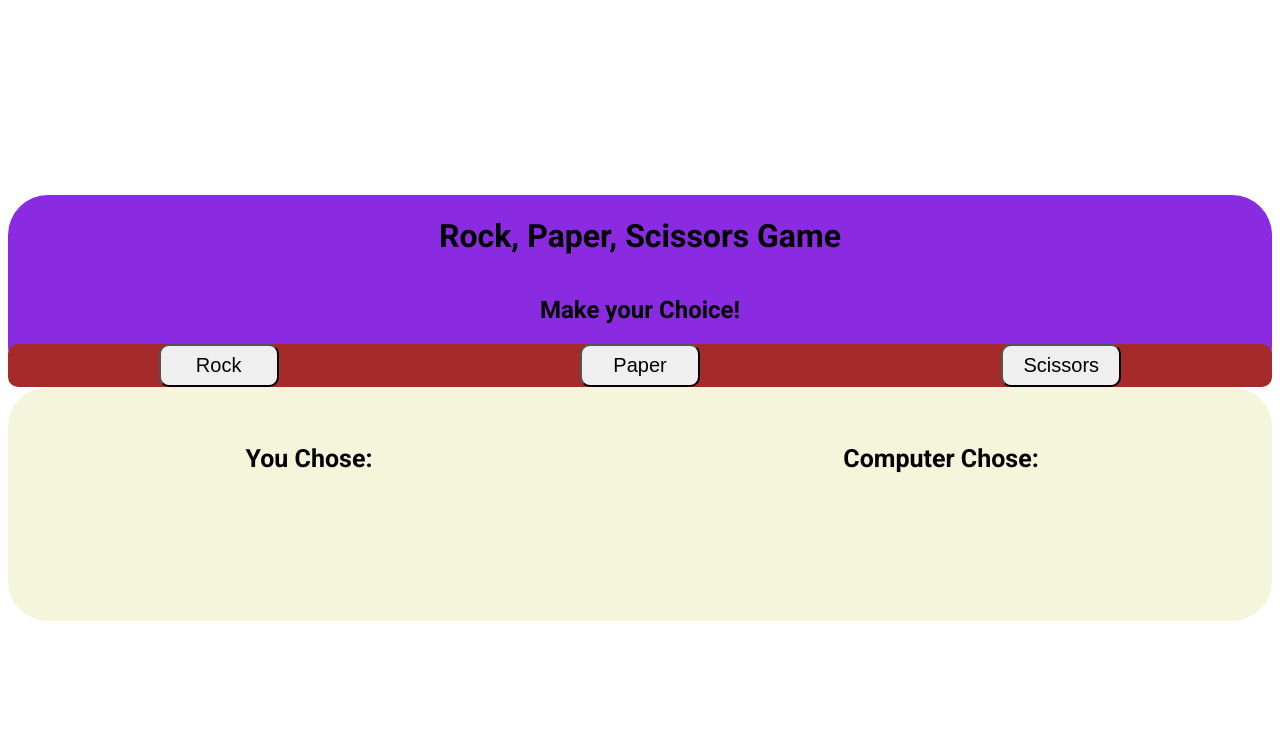
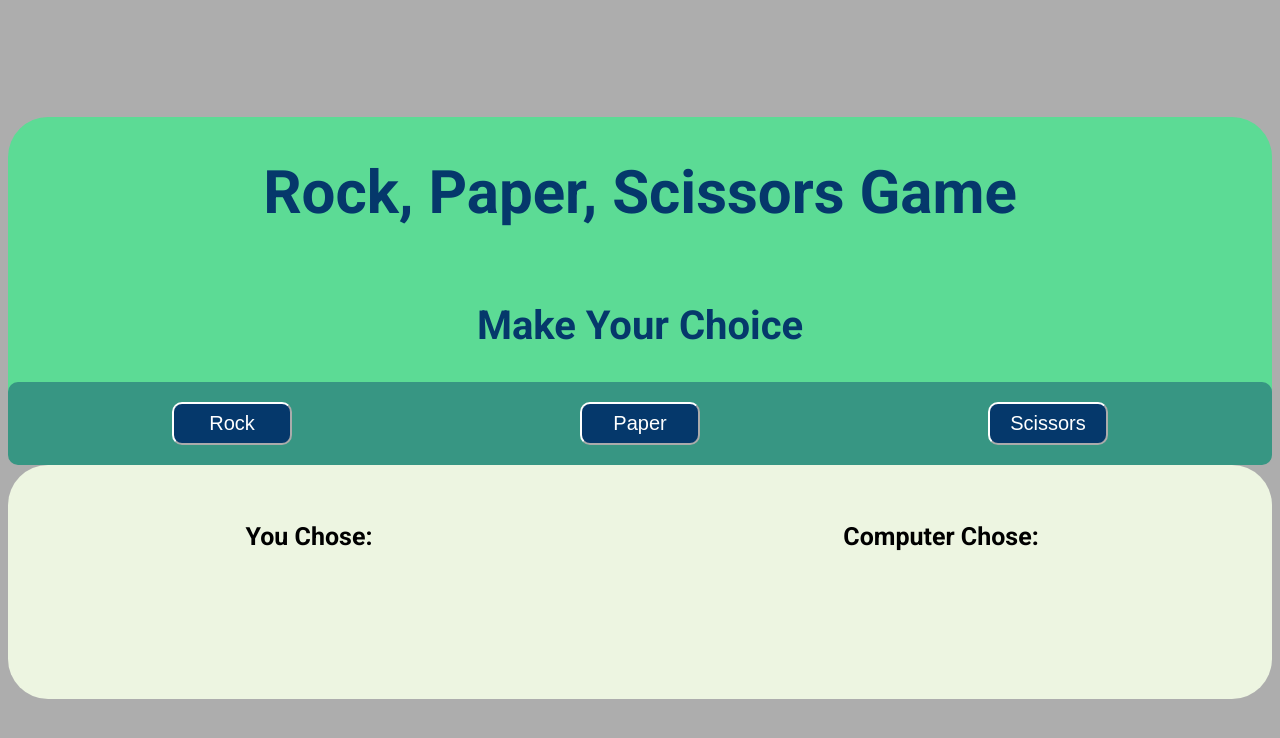
Before and after one commit to mubeen138/rockPaperScissor, a plain HTML site: page index.html in a window 1280 px wide. Both pictures are taken after a click on the button "Play Game". Drawn offline with Linux system fonts and the light colour scheme.

Commit message:
Added ability to reload after complete game & Improved css

```diff
--- a/index.html
+++ b/index.html
@@ -9,7 +9,6 @@
     <body>
          <div class = 'button-wrapper'>
              <h1>Rock, Paper, Scissors Game</h1>
-             <h2>Make your Choice!</h2>
              <button id = 'play'> Play Game</button>
          </div>
     </body>
--- a/scripts/rockPapperScissor.js
+++ b/scripts/rockPapperScissor.js
@@ -11,6 +11,10 @@ let computerChoiceSpan ;
 let winnerP;
 let body;
 let liveResult;
+let btnWrapper = document.querySelector(".button-wrapper");
+let choiceButtons = document.createElement('div');
+let h2Heading = document.createElement('h2');
+h2Heading.textContent='Make Your Choice';
 
 function computerSelection(){
     let randNum;
@@ -121,7 +125,7 @@ function playGame(){
     resultDiv.appendChild(winnerP);
     resultDiv.appendChild(liveResult);
     //appended the results
-     body = document.querySelector("body");
+    body = document.querySelector("body");
     body.appendChild(resultDiv);
     choiceButtons.classList.add('choiceButtons');
     //create button elements for player to chose.
@@ -136,8 +140,10 @@ function playGame(){
         btn.addEventListener('click',playRound);
         choiceButtons.appendChild(btn);
     }
+    btnWrapper.removeChild(playButton);
+    btnWrapper.appendChild(h2Heading);
     btnWrapper.appendChild(choiceButtons);
-    btnWrapper.removeChild(playButton);
+
 }
 
 function updateGameScore(rwin){
@@ -155,6 +161,13 @@ function updateGameScore(rwin){
 
 function announceWinner(userScr,compScr){
     let gameWinnerP = document.createElement('p');
+
+    // Adding button at the end of game ot reload page
+    let replayBtn = document.createElement('button');
+    replayBtn.textContent='Play Again';
+    replayBtn.id = 'replayButton';
+    replayBtn.addEventListener('click',() => location.reload());
+
     gameWinnerP.classList.add('winner');
     if (userScr > compScr){
         body.removeChild(btnWrapper);
@@ -182,10 +195,9 @@ function announceWinner(userScr,compScr){
         resultDiv.appendChild(gameWinnerP);
 
     }
+    gameWinnerP.appendChild(replayBtn);
 }
 
-let btnWrapper = document.querySelector(".button-wrapper");
-let choiceButtons = document.createElement('div');
 
 let playButton = document.querySelector('#play');
 playButton.addEventListener('click',playGame);
--- a/styles/style.css
+++ b/styles/style.css
@@ -1,6 +1,7 @@
 @import url('https://fonts.googleapis.com/css2?family=Lobster&family=Roboto:ital,wght@0,100;0,300;0,400;0,500;0,700;0,900;1,100;1,300;1,400;1,500;1,700;1,900&family=Teko:wght@300;400;500;600;700&display=swap');
 body {
     font-family: 'Roboto';
+    background-color: #ADADAD;
     height: 100vh;
     display: flex;
     flex-direction: column;
@@ -8,23 +9,37 @@ body {
 }
 /*div has the buttons*/
 .button-wrapper{
-    background-color: blueviolet;
+    background-color: #5cdb95;
+    color:#05386b;
     display: flex;
     flex-direction: column;
     align-items: center;
     justify-content: space-around;
     border-radius: 40px;
 }
-
+#play{
+    margin-bottom: 20px;
+}
+.button-wrapper h1{
+    font-size: 60px;
+}
+.button-wrapper h2{
+    font-size: 40px;
+}
 .choiceButtons{
+    padding: 20px;
     border-radius: 10px;
-    background-color: brown;
+    background-color: #379683;
     align-self:stretch;
     display: flex;
     justify-content: space-around;
 }
-.button-wrapper button{
+
+#replayButton,.button-wrapper button{
+    background-color: #05386b;
+    color: white;
     border-radius: 10px;
+    border-color: white;
     font-size: 20px;
     padding: 8px;
     width: 120px;
@@ -36,7 +51,7 @@ body {
     flex-wrap: wrap;
     align-content: space-around;
     justify-content: center;
-    background-color: beige;
+    background-color: #edf5e1;
 }
 #playerChoice,#computerChoice{
     flex:1 1 40%;
@@ -58,7 +73,13 @@ body {
     font-family: 'Teko';
 }
 .winner{
+    display:flex;
     font-family: 'Lobster';
     font-size: 40px;
     font-weight: 900;
+    flex-direction: column;
+    align-items: center;
 }
+#replayButton{
+    margin-top: 40.2px;
+}
```
